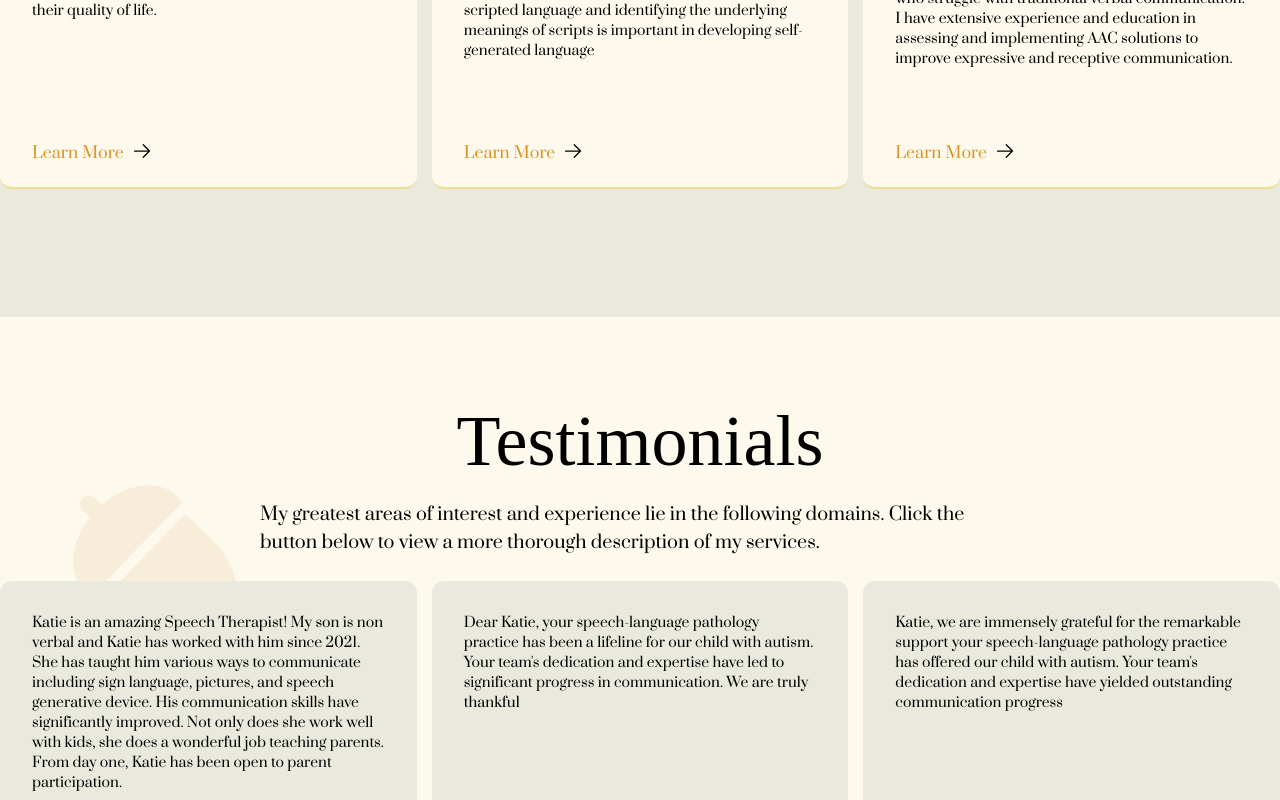
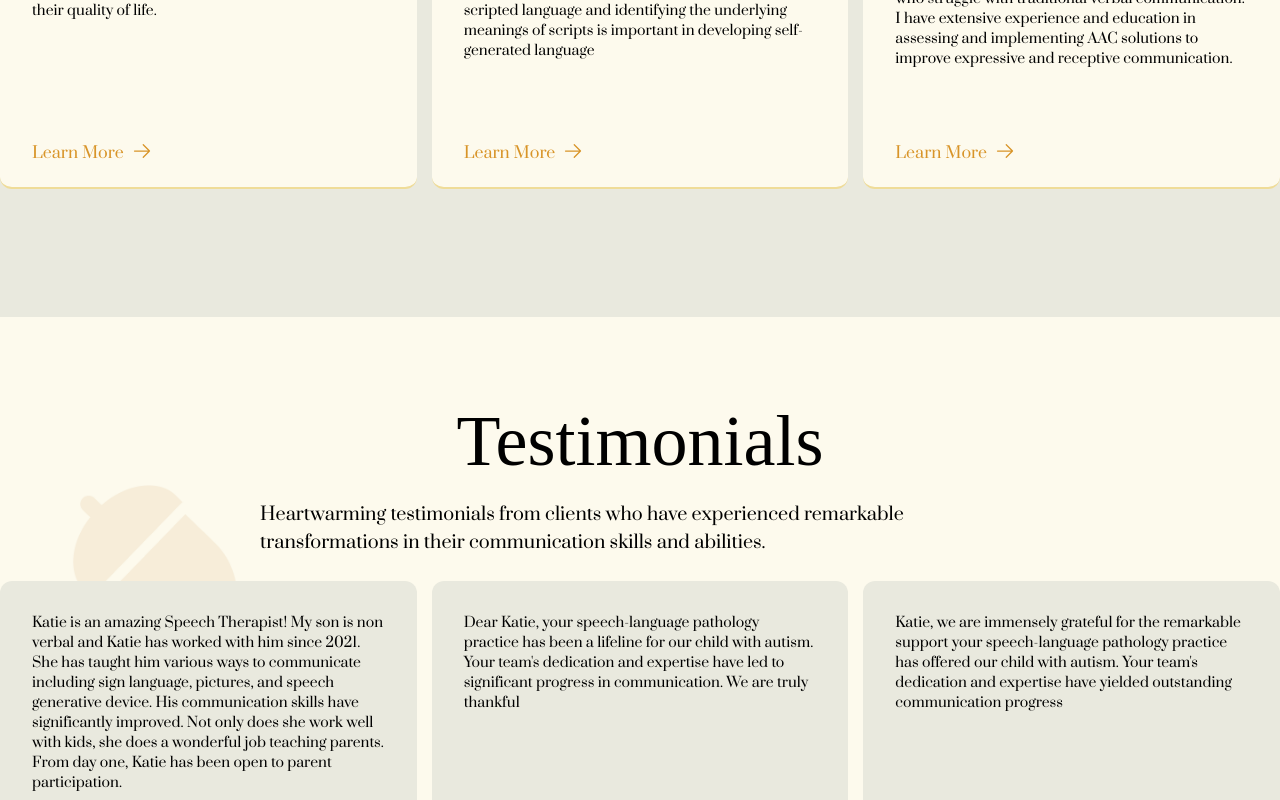
Before and after one commit to Webworks-DreamCraft/play-to-grow, a React (Vite) app: page / in a window 1280 px wide. Shown: the part 1360-2160 px from the top of the page. Built offline with nearby package versions, Linux system fonts and the light colour scheme; no server answers; a web font is replaced by a local one.

Commit message:
add form component and adjust styles

```diff
--- a/src/components/Expertise.jsx
+++ b/src/components/Expertise.jsx
@@ -2,6 +2,7 @@ import { Link } from "react-router-dom";
 import { Swiper, SwiperSlide } from "swiper/react";
 import { useState, useEffect } from "react";
 import "swiper/css";
+import { HashLink } from "react-router-hash-link";
 
 const Expertise = () => {
   const [windowWidth, setWindowWidth] = useState(window.innerWidth);
@@ -99,7 +100,8 @@ const Expertise = () => {
                   {expertise.title}
                 </h3>
                 <p className="font-prata text-sm">{expertise.paragraph}</p>
-                <section className="bottom-6 absolute flex items-center">
+                <section className="bottom-6 absolute">
+                  <Link to="/services" className="flex items-center">
                     <p className="font-prata text-wheat-field-middle mt-1">
                       Learn More
                     </p>
@@ -109,7 +111,7 @@ const Expertise = () => {
                         fill="none"
                         viewBox="0 0 24 24"
                         strokeWidth="1.5"
-                      stroke="currentColor"
+                        stroke="#D89428"
                         className="w-5 h-5"
                       >
                         <path
@@ -119,6 +121,7 @@ const Expertise = () => {
                         />
                       </svg>
                     </section>
+                  </Link>
                 </section>
               </div>
             </SwiperSlide>
--- a/src/components/Testimonials.jsx
+++ b/src/components/Testimonials.jsx
@@ -42,9 +42,9 @@ const Testimonials = () => {
         </h2>
         <section className="mx-auto max-w-[760px]">
           <p className="text-center font-prata text-lg pb-6 md:text-left">
-            My greatest areas of interest and experience lie in the following
-            domains. Click the button below to view a more thorough description
-            of my services.
+            Heartwarming testimonials from clients who have experienced
+            remarkable transformations in their communication skills and
+            abilities.
           </p>
         </section>
 
--- a/src/components/intakeForm/IntakeFormContainer.jsx
+++ b/src/components/intakeForm/IntakeFormContainer.jsx
@@ -38,10 +38,14 @@ const IntakeFormContainer = () => {
         setErrorMessage(null);
         // useNavigate here when react-router is setup
       } else {
-        setErrorMessage("Something went wrong. Try again another time or email me directly: katiegonzalez@playtogrowgainesville.com")
+        setErrorMessage(
+          "Something went wrong. Try again another time or email me directly: katiegonzalez@playtogrowgainesville.com"
+        );
       }
     } catch (err) {
-      setErrorMessage("Something went wrong. Try again another time or email me directly: katiegonzalez@playtogrowgainesville.com")
+      setErrorMessage(
+        "Something went wrong. Try again another time or email me directly: katiegonzalez@playtogrowgainesville.com"
+      );
     }
   };
 
@@ -75,14 +79,14 @@ const IntakeFormContainer = () => {
       return;
     }
     if (!isEmailValid) {
-      return
+      return;
     }
 
     sendEmail();
   };
 
   return (
-    <section className="flex flex-col md:flex-row w-11/12 justify-center md:justify-between text-wheat-field-dark">
+    <section className="flex flex-col md:flex-row justify-center md:justify-between text-wheat-field-dark">
       <IntakeFormInfo />
       <section className="flex justify-center w-full bg-white border-[0.5px] md:w-[1377px] md:mt-16 rounded-[10px]">
         <IntakeForm
--- a/src/components/pages/Home.jsx
+++ b/src/components/pages/Home.jsx
@@ -1,6 +1,7 @@
 import { Fade } from "react-slideshow-image";
 import Expertise from "../Expertise";
 import Testimonials from "../Testimonials";
+import IntakeFormContainer from "../intakeForm/IntakeFormContainer";
 import "react-slideshow-image/dist/styles.css";
 import "./Home.css";
 
@@ -86,6 +87,10 @@ const Home = () => {
 
       <Expertise />
       <Testimonials />
+
+      <section className="mx-auto md:container p-4 2xl:px-20" id="form">
+        <IntakeFormContainer />
+      </section>
     </section>
   );
 };
--- a/src/components/testimony.js
+++ b/src/components/testimony.js
@@ -20,24 +20,6 @@ const testimonials = [
     testimony:
       "Katie, we are immensely grateful for the remarkable support your speech-language pathology practice has offered our child with autism. Your team's dedication and expertise have yielded outstanding communication progress",
   },
-  {
-    client: "Parent's Name",
-    description: "Description",
-    testimony:
-      "Katie, we are immensely grateful for the remarkable support your speech-language pathology practice has offered our child with autism. Your team's dedication and expertise have yielded outstanding communication progress",
-  },
-  {
-    client: "Parent's Name",
-    description: "Description",
-    testimony:
-      "Katie, we are immensely grateful for the remarkable support your speech-language pathology practice has offered our child with autism. Your team's dedication and expertise have yielded outstanding communication progress",
-  },
-  {
-    client: "Parent's Name",
-    description: "Description",
-    testimony:
-      "Katie, we are immensely grateful for the remarkable support your speech-language pathology practice has offered our child with autism. Your team's dedication and expertise have yielded outstanding communication progress",
-  },
 ];
 
 export default testimonials;
```
Lines whose indentation alone changed are shown as unchanged.
